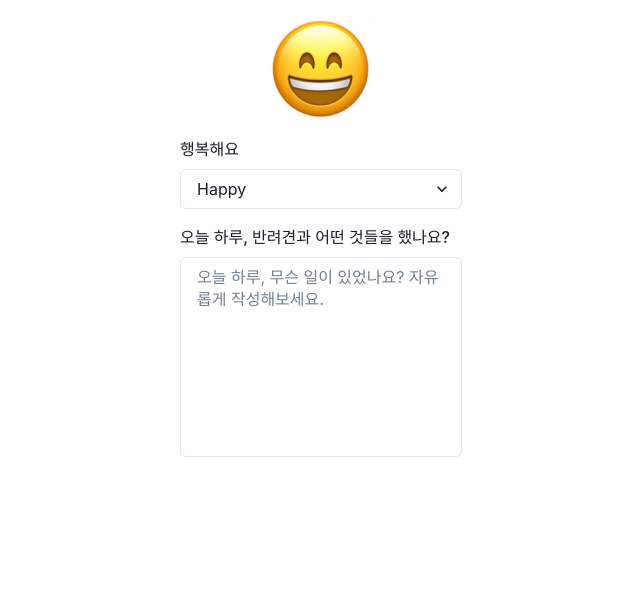
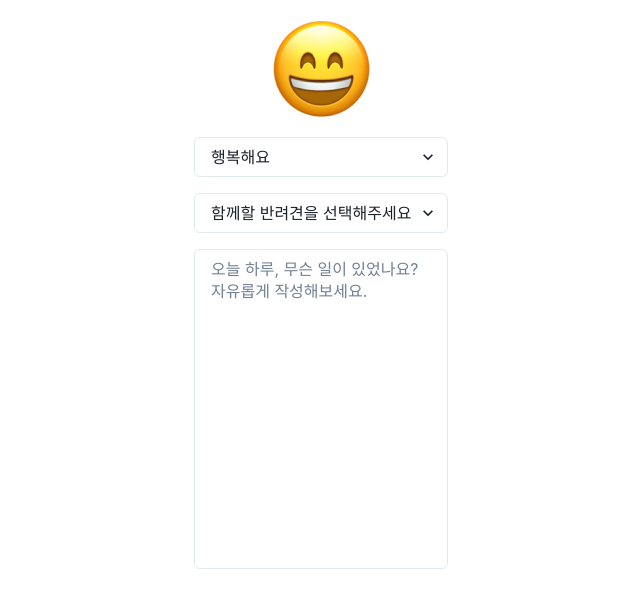
Before and after one commit to im2sh/DATABASE-PROJECT-COMP-322, a React (Create React App) app in the folder phase-4/togaether/src/main/frontend/: page /writeDiary in a window 1280 px wide. Shown: the top 608 px of the page, without its empty margins (319-959 px from the left). Built offline with nearby package versions, Linux system fonts and the light colour scheme.

Commit message:
Feat: "04-modify WriteDiaryPage.jsx"
delete formLabel, add Pet Dropdown, image mapping

```diff
--- a/phase-4/togaether/src/main/frontend/src/pages/writediary/WriteDiaryPage.jsx
+++ b/phase-4/togaether/src/main/frontend/src/pages/writediary/WriteDiaryPage.jsx
@@ -6,18 +6,46 @@ import {
     VStack,
     Image,
     FormControl,
-    FormLabel,
     Container,
-      Box
+      Box,
   } from '@chakra-ui/react';
-import happyImage from '../../image/text=happy, size=L.png'; // Make sure the image path is correct
+
+  import happyImage from '../../image/text=happy, size=L.png';
+  import excitedImage from '../../image/text=excited, size=L.png';
+  import loveImage from '../../image/text=love, size=L.png';
+  import proudImage from '../../image/text=proud, size=L.png';
+  import refreshImage from '../../image/text=refresh, size=L.png';
+  import tiredImage from '../../image/text=tired, size=L.png';
 
 const WriteDiaryPage = () => {
   const [diaryText, setDiaryText] = useState('');
   const [emotion, setEmotion] = useState('happy'); // Default emotion or could be ''
+  const [pet, setPet] = useState(''); // Default pet
+
+// Emotion images mapping
+const emotionImages = {
+    '행복해요': happyImage,
+    '신나요': excitedImage,
+    '설레요': loveImage,
+    '뿌듯해요': proudImage,
+    '상쾌해요': refreshImage,
+    '피곤해요': tiredImage
+  };
+
+  // Emotion dropdown options
+  const emotions = [
+    { value: 'happy', label: '행복해요' },
+    { value: 'excited', label: '신나요' },
+    { value: 'proud', label: '뿌듯해요' },
+    { value: 'refresh', label: '상쾌해요' },
+    { value: 'love', label: '설레요' },
+    { value: 'tired', label: '피곤해요' }
+  ];
+
+  const pets = ['반려견1', '반려견2', '반려견3']; // Replace with actual pet names
 
   return (
-    <Container centerContent>
+    <Container centerContent maxW="container.md">
         <VStack spacing={4} align="center" m={4}>
         {/* Emotion Image */}
         <Box boxSize="6.5625rem">
@@ -26,24 +54,31 @@ const WriteDiaryPage = () => {
 
         {/* Emotion Dropdown */}
         <FormControl id="emotion">
-            <FormLabel>행복해요</FormLabel>
-            <Select placeholder="감정을 선택해주세요" value={emotion} onChange={(e) => setEmotion(e.target.value)}>
-            <option value="happy">Happy</option>
-            <option value="excited">Excited</option>
-            {/* Add more options as needed */}
-            </Select>
+            <Select value={emotion} onChange={(e) => setEmotion(e.target.value)}>
+            {emotions.map((emotionOption) => (
+            <option value={emotionOption.value} key={emotionOption.value}>{emotionOption.label}</option>
+            ))}
+        </Select>
+        </FormControl>
+
+        {/* Pet Dropdown */}
+        <FormControl>
+          <Select value={pet} onChange={(e) => setPet(e.target.value)} placeholder="함께할 반려견을 선택해주세요">
+            {pets.map((pet) => (
+              <option value={pet} key={pet}>{pet}</option>
+            ))}
+          </Select>
         </FormControl>
 
         {/* Textarea for diary entry */}
         <FormControl id="diary">
-            <FormLabel>오늘 하루, 반려견과 어떤 것들을 했나요?</FormLabel>
             <Textarea
                 placeholder="오늘 하루, 무슨 일이 있었나요? 자유롭게 작성해보세요."
                 size="md"
                 resize="none"
                 value={diaryText}
                 onChange={(e) => setDiaryText(e.target.value)}
-                minHeight="200px"
+                minHeight="20rem"
                 w="100%" // Set the width to 100% of the parent container
             />
         </FormControl>
```
